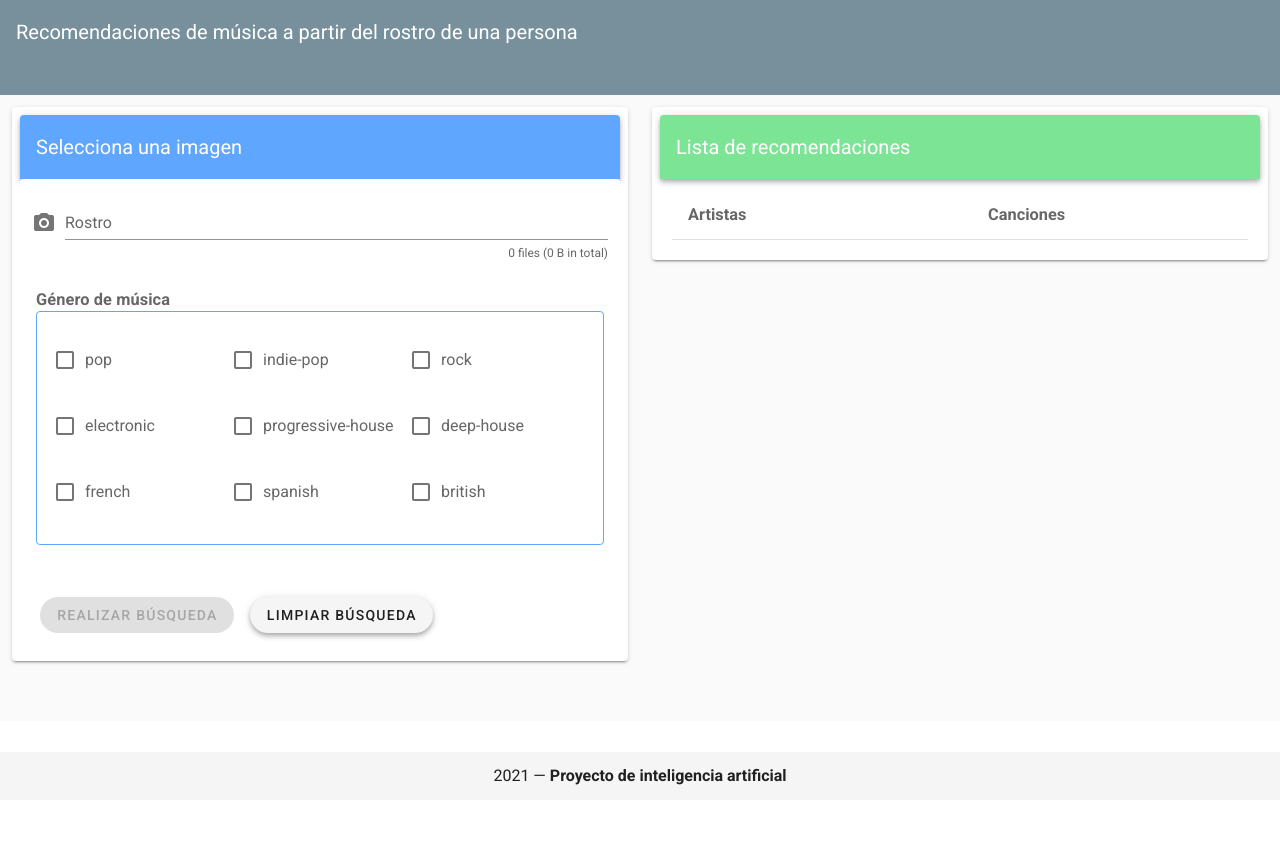
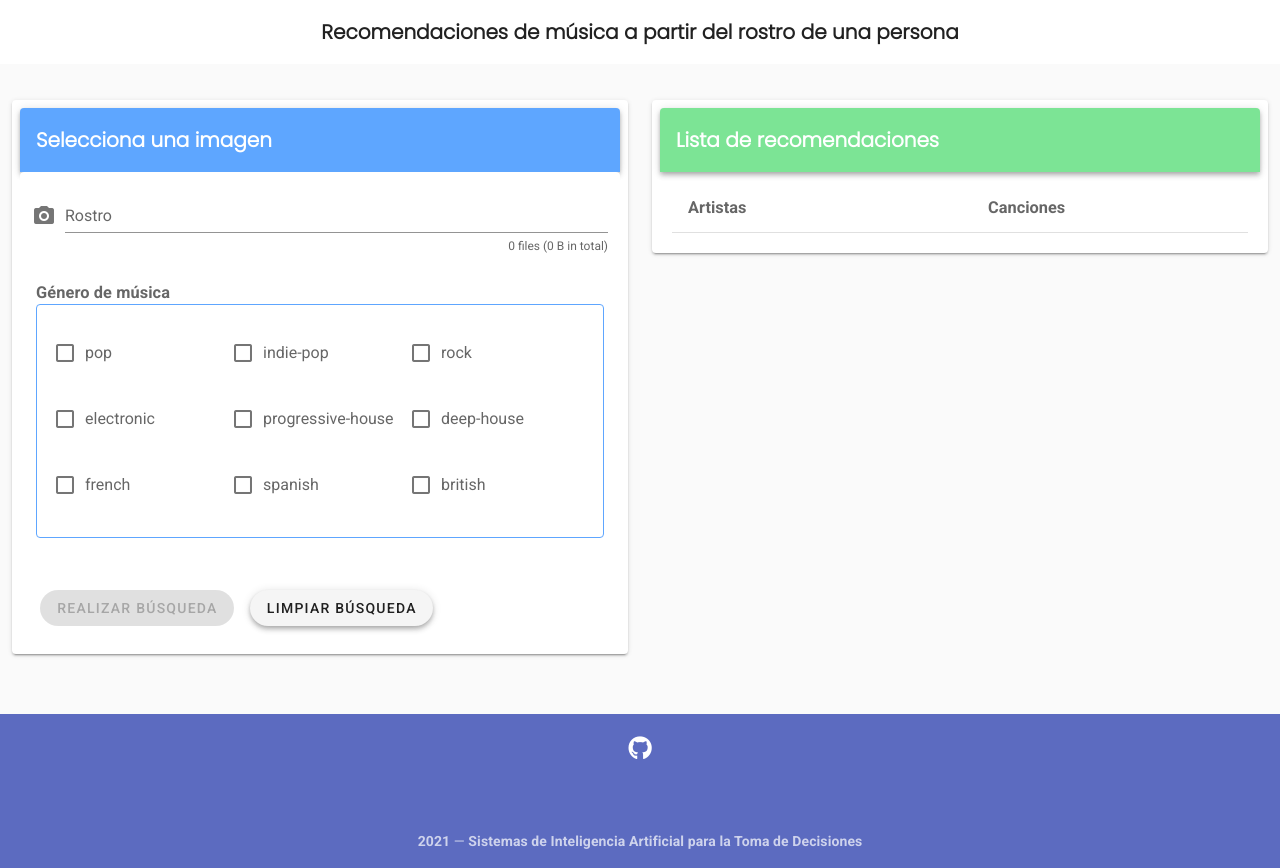
Before and after one commit to JoelRubio/music-suggest-base-on-person-face, a Vue app: page / in a window 1280 px wide. Before the commit the page ends 800 px from the top, so only its background shows below. Built offline with nearby package versions, Linux system fonts and the light colour scheme.

Commit message:
Version 1.7

```diff
--- a/public/index.html
+++ b/public/index.html
@@ -7,7 +7,9 @@
 		<link rel="icon" href="<%= BASE_URL %>favicon.ico">
 		<!-- Vuetify fonts-->
 		<link href="https://fonts.googleapis.com/css?family=Roboto:100,300,400,500,700,900" rel="stylesheet">
+		<link href="https://fonts.googleapis.com/css2?family=Poppins:wght@100;300&display=swap" rel="stylesheet">
 		<link href="https://cdn.jsdelivr.net/npm/@mdi/font@4.x/css/materialdesignicons.min.css" rel="stylesheet">
+		<link href="https://use.fontawesome.com/releases/v5.0.13/css/all.css" rel="stylesheet">
 		<!---->
 		<title><%= htmlWebpackPlugin.options.title %></title>
 	</head>
--- a/src/App.vue
+++ b/src/App.vue
@@ -3,17 +3,18 @@
 
 		<v-app>
 
-			<v-toolbar
-				color="#78909C"
-				dark>
-
-				<v-toolbar-title>Recomendaciones de música a partir del rostro de una persona</v-toolbar-title>
-
+			<v-toolbar>
+				<v-toolbar-title class="flex text-center font-weight-black font-title">
+					Recomendaciones de música a partir del rostro de una persona
+				</v-toolbar-title>
 			</v-toolbar>
 
 			<v-main>
 
 				<v-container fluid class="grey lighten-5">
+
+					<br>
+
 					<v-row>
 
 						<v-col md="6">
@@ -25,7 +26,7 @@
 									color="#5EA6FF"
 									dark>
 
-									<v-toolbar-title>Selecciona una imagen</v-toolbar-title>
+									<v-toolbar-title class="font-title font-weight-black">Selecciona una imagen</v-toolbar-title>
 
 								</v-toolbar>
 
@@ -138,19 +139,29 @@
 								rounded>
 
 								<v-toolbar color="#7CE495" dark>
-									<v-toolbar-title>
+									<v-toolbar-title class="font-title font-weight-black">
 										Lista de recomendaciones
 									</v-toolbar-title>
 
 									<v-spacer></v-spacer>
 
-									<v-btn v-if="suggestedSongsReady"
-										color="#323F4B"
-										small
-										fab
-										@click="clearSuggestedSongs()">
-										<v-icon title="Limpiar lista de sugerencias">mdi-delete</v-icon>
-									</v-btn>
+									<v-tooltip bottom>
+										<template v-slot:activator="{ on, attrs }">
+
+											<v-btn v-if="suggestedSongsReady"
+												color="white"
+												icon
+												@click="clearSuggestedSongs()"
+												v-bind="attrs"
+												v-on="on">
+
+												<v-icon>mdi-delete</v-icon>
+											</v-btn>
+										</template>
+
+										<span>Limpiar lista de sugerencias</span>
+									</v-tooltip>
+
 								</v-toolbar>
 
 								<v-container fluid>
@@ -167,7 +178,7 @@
 									<v-divider></v-divider>
 								</v-container>
 
-								<v-container fluid v-if="progressCircular" style="margin: 250px 300px;">
+								<v-container fluid v-if="progressCircular" class="progress-circular">
 
 									<v-progress-circular
 										:size="50"
@@ -209,12 +220,43 @@
 
 
 
-			<v-footer padless>
-				<v-col
-					class="text-center"
-					cols="12">
-					{{ new Date().getFullYear() }} — <strong>Proyecto de inteligencia artificial</strong>
-				</v-col>
+			<v-footer padless dark class="indigo lighten-1">
+				<v-card
+					class="indigo lighten-1 white--text flex text-center"
+					flat
+					tile>
+
+					<v-card-text>
+						<v-tooltip bottom>
+
+							<template v-slot:activator="{ on, attrs }">
+
+								<v-btn
+									class="mx-4 white-text"
+									icon
+									href="https://github.com/JoelRubio/music-suggest-base-on-person-face/tree/master"
+									target="_blank"
+									v-bind="attrs"
+									v-on="on">
+
+									<v-icon>fab fa-github</v-icon>
+								</v-btn>
+							</template>
+
+							<span>Código en Github</span>
+
+						</v-tooltip>
+					</v-card-text>
+
+					<v-card-text>
+
+					</v-card-text>
+
+					<v-card-text class="white-text">
+						<strong>{{ new Date().getFullYear() }}</strong> — <strong>Sistemas de Inteligencia Artificial para la Toma de Decisiones</strong>
+					</v-card-text>
+
+				</v-card>
 			</v-footer>
 
 
@@ -625,6 +667,11 @@ export default {
 
 <style scoped>
 
+.font-title {
+
+	font-family: 'Poppins'
+}
+
 .scroll-emotions {
 
 	height: 320px;
@@ -649,4 +696,9 @@ export default {
 	overflow-y: auto;
 }
 
+.progress-circular {
+
+	margin: 250px 300px;
+}
+
 </style>
```
